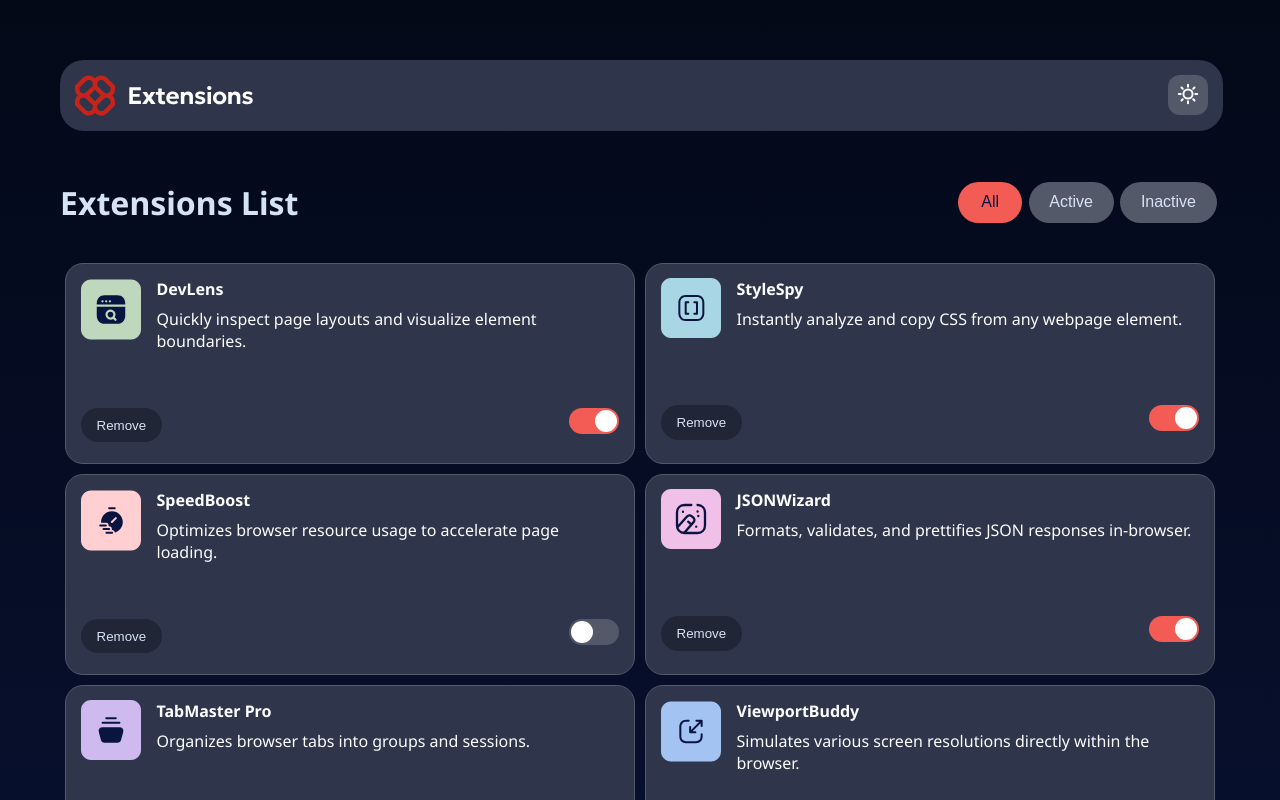
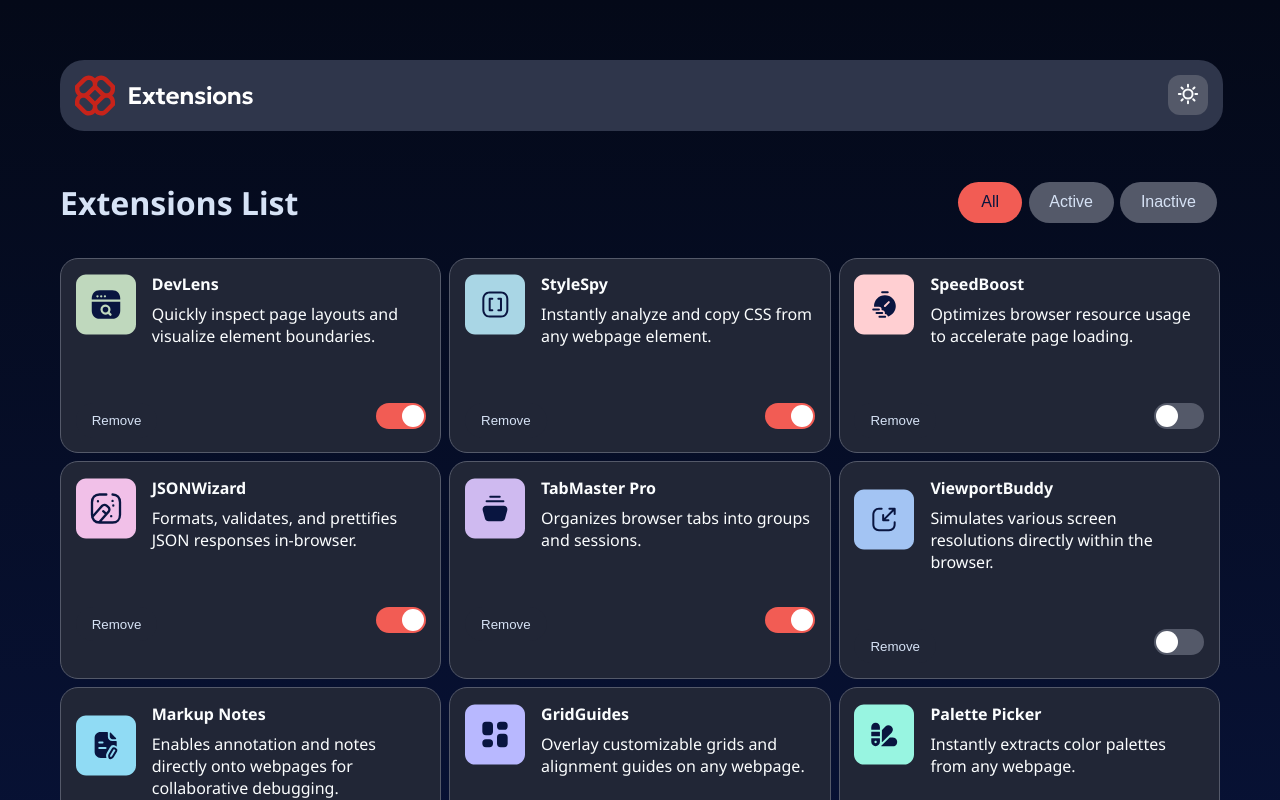
Before and after one commit to JongHoSke/frontend-mento-challenge-01, a React (Vite) app in the folder frontend-mento-p1/: page / in a window 1280 px wide. Shown: the top 800 px of the page. Built offline with nearby package versions, Linux system fonts and the light colour scheme.

Commit message:
최신화

```diff
--- a/frontend-mento-p1/src/assets/css/card.css
+++ b/frontend-mento-p1/src/assets/css/card.css
@@ -1,13 +1,9 @@
 .card-container {
   color: var(--clr-neutral-0);
-  width: 30%;
-  height: 170px;
-  margin: 0.3rem;
   padding: 0.92rem;
   border: solid 1px var(--clr-neutral-600);
-  background-color: var(--clr-neutral-700);
+  background-color: var(--clr-neutral-800);
   border-radius: 18px;
-  flex-grow: 1;
 }
 
 .card-content {
--- a/frontend-mento-p1/src/assets/css/main.css
+++ b/frontend-mento-p1/src/assets/css/main.css
@@ -58,12 +58,10 @@ body {
 }
 
 .main-cards-container {
-  display: flex;
-  flex-direction: row;
-  flex-wrap: wrap;
-  width: 100%;
-  justify-content: center;
-  flex-grow: auto;
+  display: grid;
+  grid-template-columns: 1fr 1fr 1fr;
+  grid-template-rows: auto;
+  gap: 0.5rem;
 }
 
 .filter-btns {
```
